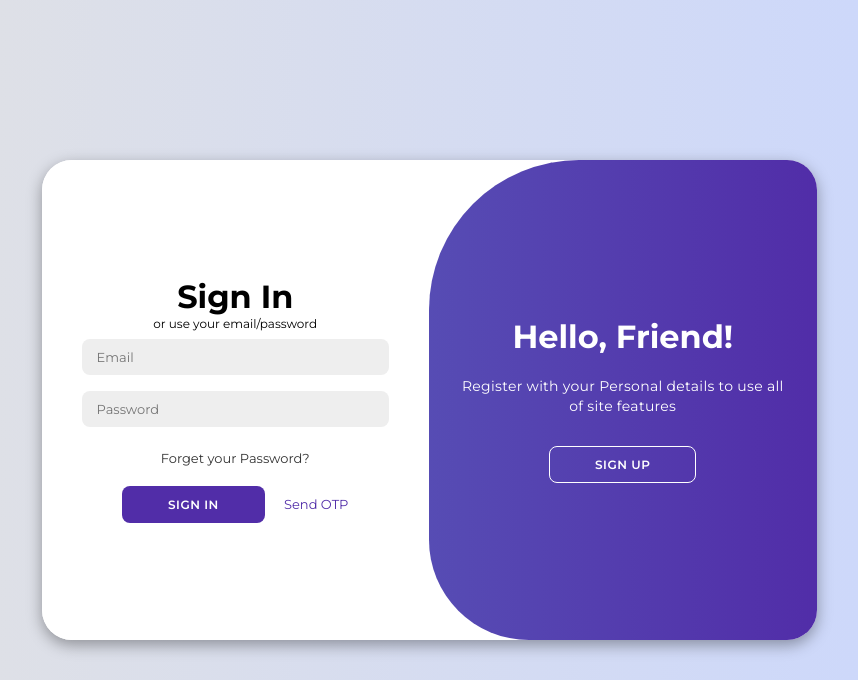
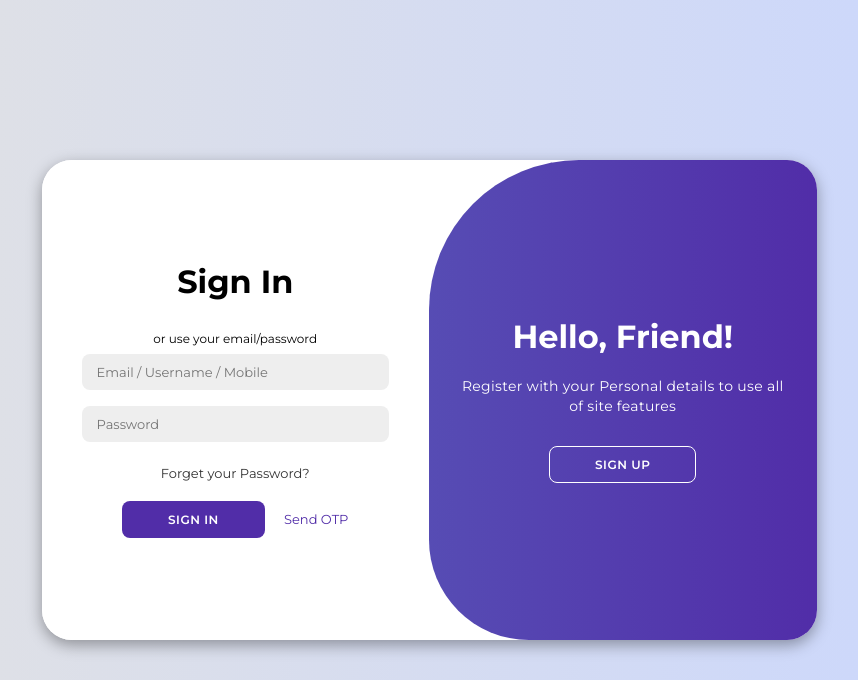
Before and after one commit to ERFouX/login-form, a PHP site: page / in a window 1280 px wide. Shown: the top 680 px of the page, without its empty margins (211-1069 px from the left). Run offline with PHP 8.4, Linux system fonts and the light colour scheme.

Commit message:
add a POST Action to sign in form

```diff
--- a/index.php
+++ b/index.php
@@ -24,7 +24,7 @@ require_once('config/loader.php');
             <!-- sign-up -->
             <div class="form-container sign-up">
                 <form method="POST" action="config/sign_up.php">
-                    <h1>Create Account</h1>
+                    <h1 class="mb-30">Create Account</h1>
                     <span>or use your email to registration</span>
                     <input type="text" name="username" placeholder="Username" />
                     <input type="email" name="email" placeholder="Email" />
@@ -36,10 +36,10 @@ require_once('config/loader.php');
 
             <!-- sign-in -->
             <div class="form-container sign-in">
-                <form>
-                    <h1>Sign In</h1>
+                <form method="POST" action="config/sign_in.php">
+                    <h1 class="mb-30">Sign In</h1>
                     <span>or use your email/password</span>
-                    <input type="email" placeholder="Email" />
+                    <input type="email" placeholder="Email / Username / Mobile" />
                     <input type="password" placeholder="Password" />
                     <a href="#">Forget your Password?</a>
                     <div style="display: inline;">
```
